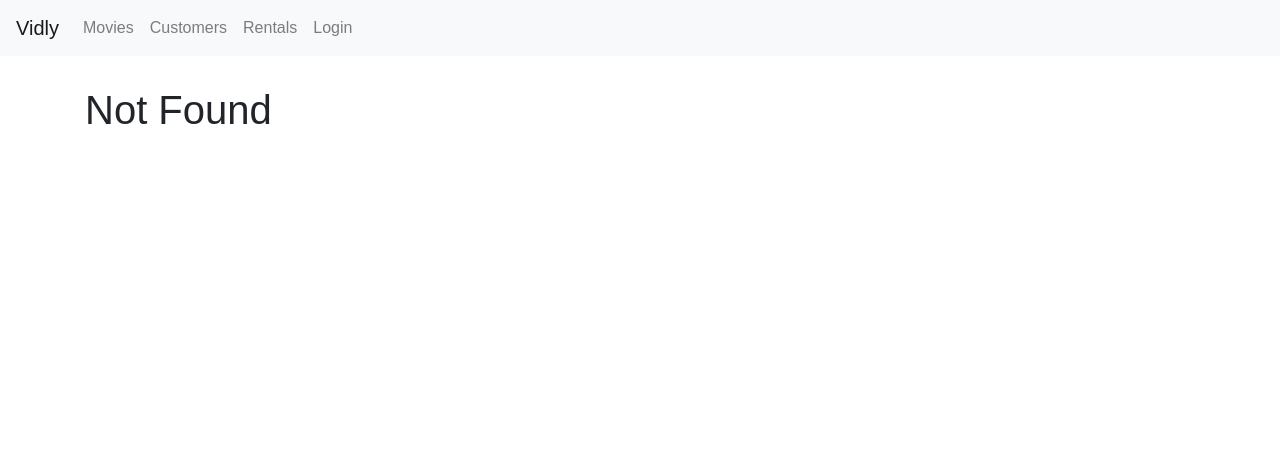
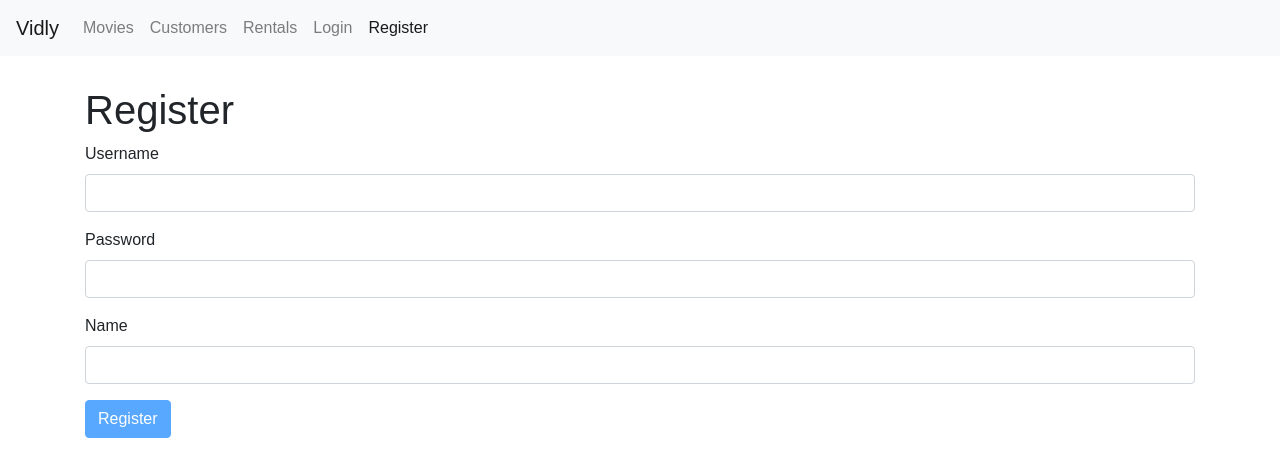
Before and after one commit to schiersj/vidly-react, a React (Create React App) app: page /register in a window 1280 px wide. Before the commit this address led to /not-found. Shown: the top 476 px of the page. Built offline with nearby package versions, Linux system fonts and the light colour scheme; the HTML template or start-up script is replaced by a standard one.

Commit message:
Add RegisterForm

```diff
--- a/src/App.js
+++ b/src/App.js
@@ -8,6 +8,7 @@
 import NotFound from "./components/notFound";
 import NavBar from "./components/navBar";
 import LoginForm from "./components/loginForm";
+import RegisterForm from "./components/registerForm";
 
 import "./App.css";
 
@@ -18,6 +19,7 @@
         <NavBar />
         <main className="container">
           <Switch>
+            <Route path="/register" component={RegisterForm} />
             <Route path="/login" component={LoginForm} />
             <Route path="/movies/:id" component={MovieForm} />
             <Route path="/movies" component={Movies} />
--- a/src/components/navBar.jsx
+++ b/src/components/navBar.jsx
@@ -32,6 +32,9 @@
           <NavLink className="nav-item nav-link" to="/login">
             Login
           </NavLink>
+          <NavLink className="nav-item nav-link" to="/register">
+            Register
+          </NavLink>
         </div>
       </div>
     </nav>
--- /dev/null
+++ b/src/components/registerForm.jsx
@@ -0,0 +1,42 @@
+import React from "react";
+import Joi from "joi-browser";
+import Form from "./common/form";
+
+class RegisterForm extends Form {
+  state = {
+    data: { username: "", password: "", name: "" },
+    errors: {}
+  };
+
+  schema = {
+    username: Joi.string()
+      .required()
+      .email()
+      .label("Username"),
+    password: Joi.string()
+      .required()
+      .min(5)
+      .label("Password"),
+    name: Joi.string()
+      .required()
+      .label("Name")
+  };
+
+  doSubmit = () => {};
+
+  render() {
+    return (
+      <div>
+        <h1>Register</h1>
+        <form onSubmit={this.handleSubmit}>
+          {this.renderInput("username", "Username")}
+          {this.renderInput("password", "Password", "password")}
+          {this.renderInput("name", "Name")}
+          {this.renderButton("Register")}
+        </form>
+      </div>
+    );
+  }
+}
+
+export default RegisterForm;
```
Also changed, not shown: 1 other file (tests, documents, lock files or other folders).
